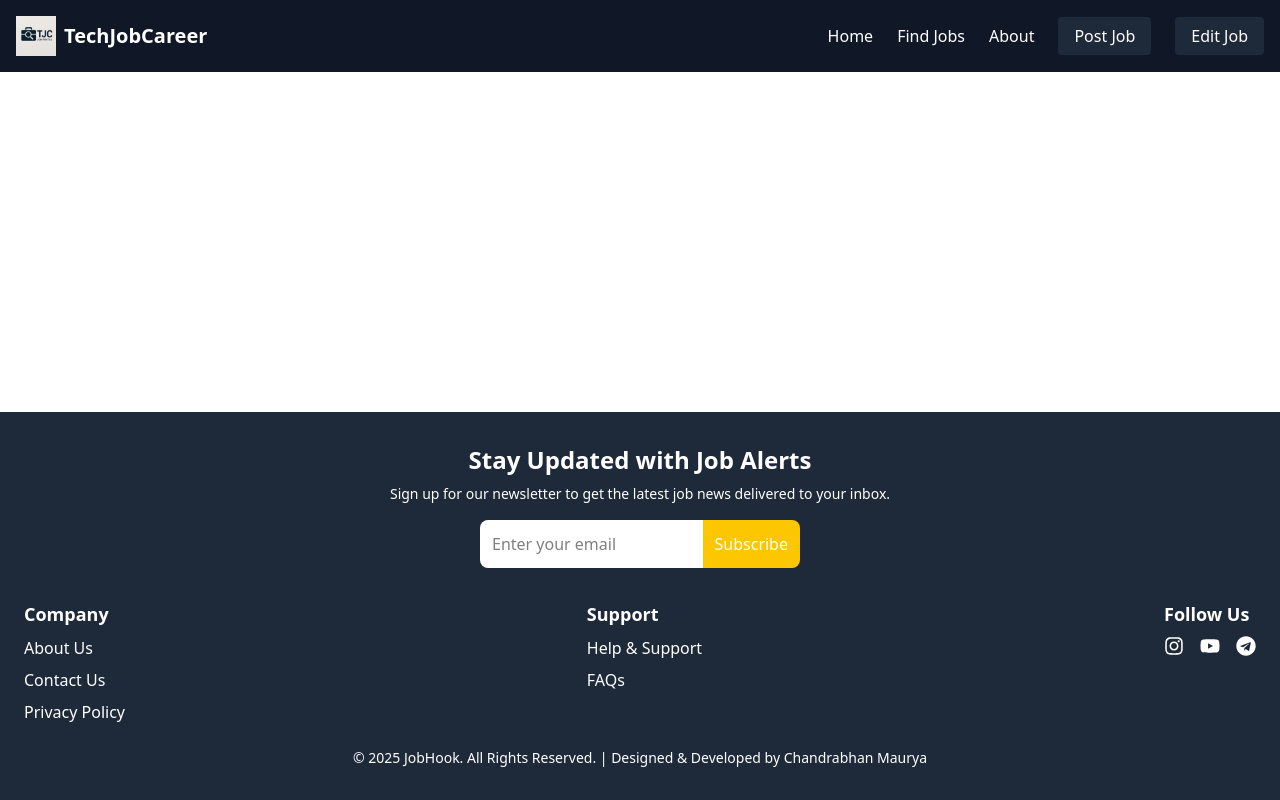
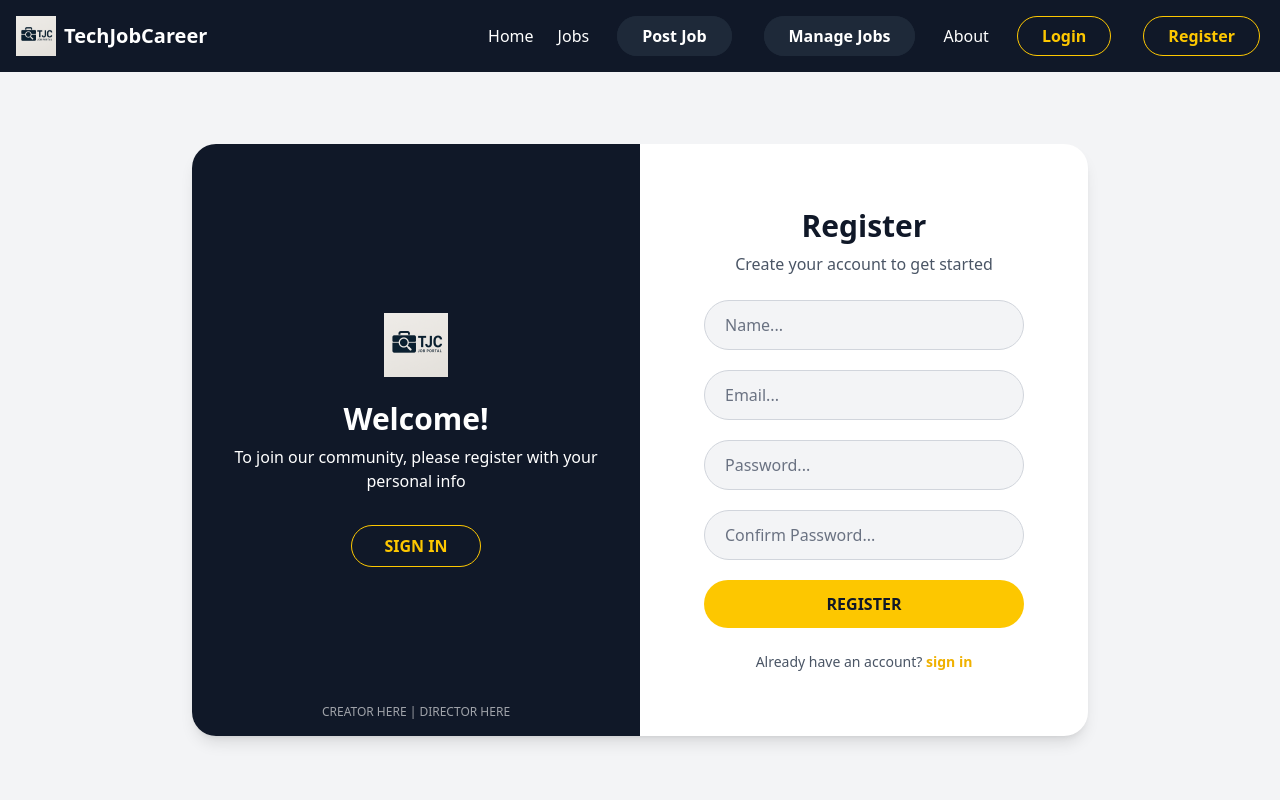
Before and after one commit to tiwari21akash/JobPortal-Frontend, a React (Vite) app: page /register in a window 1280 px wide. Shown: the top 800 px of the page. Built offline with nearby package versions, Linux system fonts and the light colour scheme.

Commit message:
added login and registrtion design

```diff
--- /dev/null
+++ b/src/components/LoginCard.tsx
@@ -0,0 +1,70 @@
+import React, { useState } from "react";
+import logo from "../assets/techjobcareer.png";
+import { Link } from "react-router-dom";
+
+const LoginCard = () => {
+  const [email, setEmail] = useState("");
+  const [password, setPassword] = useState("");
+
+  const handleSubmit = (e: React.FormEvent) => {
+    e.preventDefault();
+    // Handle login logic here
+  };
+
+  return (
+    <div className="flex items-center justify-center bg-gray-100 py-12 min-h-[calc(100vh-64px)]">
+        <div className="bg-white rounded-3xl shadow-lg flex w-full max-w-4xl overflow-hidden">
+        {/* Left Side */}
+        <div className="hidden md:flex flex-col justify-center items-center bg-[#192235] text-white w-1/2 p-10 relative">
+          <img src={logo} alt="TJC Logo" className="h-16 mb-6" />
+          <h2 className="text-3xl font-bold mb-2">Welcome Back!</h2>
+          <p className="mb-8 text-center">To stay connected with us please login with your personal info</p>
+          <Link to="/register" className="border border-yellow-400 text-yellow-400 px-8 py-2 rounded-full font-semibold hover:bg-yellow-400 hover:text-[#192235] transition">SIGN UP</Link>
+          <div className="absolute bottom-4 left-0 right-0 text-xs text-center opacity-60">
+            <span>CREATOR HERE | DIRECTOR HERE</span>
+          </div>
+        </div>
+        {/* Right Side */}
+        <div className="flex-1 flex flex-col justify-center items-center p-8 md:p-16">
+          <h2 className="text-3xl font-bold text-[#192235] mb-2">Welcome</h2>
+          <p className="mb-6 text-gray-600">Login in to your account to continue</p>
+          <form onSubmit={handleSubmit} className="w-full max-w-sm space-y-5">
+            <input
+              id="email"
+              type="email"
+              placeholder="Email..."
+              className="w-full px-5 py-3 rounded-full bg-gray-100 border border-gray-300 focus:ring-2 focus:ring-yellow-400 placeholder-gray-500"
+              value={email}
+              onChange={e => setEmail(e.target.value)}
+              required
+            />
+            <input
+              id="password"
+              type="password"
+              placeholder="Password..."
+              className="w-full px-5 py-3 rounded-full bg-gray-100 border border-gray-300 focus:ring-2 focus:ring-yellow-400 placeholder-gray-500"
+              value={password}
+              onChange={e => setPassword(e.target.value)}
+              required
+            />
+            <div className="flex justify-end text-sm mb-2">
+              <button type="button" className="text-yellow-500 hover:underline">Forgot your password?</button>
+            </div>
+            <button
+              type="submit"
+              className="w-full bg-yellow-400 text-[#192235] py-3 rounded-full font-semibold hover:bg-yellow-500 transition"
+            >
+              LOG IN
+            </button>
+          </form>
+          <div className="mt-6 text-gray-600 text-sm text-center">
+            Don't have an account?{' '}
+            <Link to="/register" className="text-yellow-500 font-semibold hover:underline">sign up</Link>
+          </div>
+        </div>
+      </div>
+    </div>
+  );
+};
+
+export default LoginCard;
--- a/src/components/NavBar.tsx
+++ b/src/components/NavBar.tsx
@@ -1,5 +1,24 @@
-import { Link } from 'react-router-dom'; // Import Link from react-router-dom
+
+import { Link } from 'react-router-dom';
 import logo from '../assets/techjobcareer.png';
+
+// Reusable nav button styled like login card
+type NavButtonProps = {
+  to: string;
+  children: React.ReactNode;
+  variant?: 'yellow' | 'gray';
+};
+function NavButton({ to, children, variant = 'yellow' }: NavButtonProps) {
+  const base = "px-6 py-2 rounded-full font-semibold transition mx-1 border";
+  const yellow = "border-yellow-400 text-yellow-400 hover:bg-yellow-400 hover:text-[#192235]";
+  const gray = "border-gray-800 text-white bg-gray-800 hover:bg-gray-700 hover:text-white";
+  const style = variant === 'gray' ? `${base} ${gray}` : `${base} ${yellow}`;
+  return (
+    <Link to={to} className={style}>
+      {children}
+    </Link>
+  );
+}
 
 export default function Navbar() {
   return (
@@ -15,25 +34,31 @@ export default function Navbar() {
       {/* Navigation Links */}
       <ul className="flex space-x-6 items-center">
         <li>
-          <Link to="/" className="hover:text-yellow-400 transition duration-300">
+          <Link to="/" className="hover:text-yellow-400 transition duration-300 font-medium">
             Home
           </Link>
         </li>
         <li>
-          <Link to="/find-jobs" className="hover:text-yellow-400 transition duration-300">
-            Find Jobs
+          <Link to="/find-jobs" className="hover:text-yellow-400 transition duration-300 font-medium">
+            Jobs
           </Link>
         </li>
         <li>
-          <Link to="/about" className="hover:text-yellow-400 transition duration-300">
+          <NavButton to="/admin/post-job" variant="gray">Post Job</NavButton>
+        </li>
+        <li>
+          <NavButton to="/admin/jobs" variant="gray">Manage Jobs</NavButton>
+        </li>
+        <li>
+          <Link to="/about" className="hover:text-yellow-400 transition duration-300 font-medium">
             About
           </Link>
         </li>
         <li>
-          <Link to="/admin/post-job" className="text-white bg-gray-800 px-4 py-2 rounded">Post Job</Link>
+          <NavButton to="/login">Login</NavButton>
         </li>
-             <li>
-          <Link to="/admin/jobs" className="text-white bg-gray-800 px-4 py-2 rounded">Edit Job</Link>
+        <li>
+          <NavButton to="/register">Register</NavButton>
         </li>
       </ul>
     </nav>
--- /dev/null
+++ b/src/components/RegisterCard.tsx
@@ -0,0 +1,87 @@
+import React, { useState } from "react";
+import logo from "../assets/techjobcareer.png";
+import { Link } from "react-router-dom";
+
+const RegisterCard = () => {
+  const [name, setName] = useState("");
+  const [email, setEmail] = useState("");
+  const [password, setPassword] = useState("");
+  const [confirmPassword, setConfirmPassword] = useState("");
+
+  const handleSubmit = (e: React.FormEvent) => {
+    e.preventDefault();
+    // Handle registration logic here
+  };
+
+  return (
+        <div className="flex items-center justify-center bg-gray-100 py-12 min-h-[calc(100vh-64px)]">
+          <div className="bg-white rounded-3xl shadow-lg flex w-full max-w-4xl overflow-hidden">
+            {/* Left Side */}
+            <div className="hidden md:flex flex-col justify-center items-center bg-gray-900 text-white w-1/2 p-10 relative">
+              <img src={logo} alt="TJC Logo" className="h-16 mb-6" />
+              <h2 className="text-3xl font-bold mb-2">Welcome!</h2>
+              <p className="mb-8 text-center">To join our community, please register with your personal info</p>
+              <Link to="/login" className="border border-yellow-400 text-yellow-400 px-8 py-2 rounded-full font-semibold hover:bg-yellow-400 hover:text-gray-900 transition">SIGN IN</Link>
+              <div className="absolute bottom-4 left-0 right-0 text-xs text-center opacity-60">
+                <span>CREATOR HERE | DIRECTOR HERE</span>
+              </div>
+            </div>
+            {/* Right Side */}
+            <div className="flex-1 flex flex-col justify-center items-center p-8 md:p-16">
+              <h2 className="text-3xl font-bold text-gray-900 mb-2">Register</h2>
+              <p className="mb-6 text-gray-600">Create your account to get started</p>
+              <form onSubmit={handleSubmit} className="w-full max-w-sm space-y-5">
+                <input
+                  id="name"
+                  type="text"
+                  placeholder="Name..."
+                  className="w-full px-5 py-3 rounded-full bg-gray-100 border border-gray-300 focus:ring-2 focus:ring-yellow-400 placeholder-gray-500"
+                  value={name}
+                  onChange={e => setName(e.target.value)}
+                  required
+                />
+                <input
+                  id="email"
+                  type="email"
+                  placeholder="Email..."
+                  className="w-full px-5 py-3 rounded-full bg-gray-100 border border-gray-300 focus:ring-2 focus:ring-yellow-400 placeholder-gray-500"
+                  value={email}
+                  onChange={e => setEmail(e.target.value)}
+                  required
+                />
+                <input
+                  id="password"
+                  type="password"
+                  placeholder="Password..."
+                  className="w-full px-5 py-3 rounded-full bg-gray-100 border border-gray-300 focus:ring-2 focus:ring-yellow-400 placeholder-gray-500"
+                  value={password}
+                  onChange={e => setPassword(e.target.value)}
+                  required
+                />
+                <input
+                  id="confirmPassword"
+                  type="password"
+                  placeholder="Confirm Password..."
+                  className="w-full px-5 py-3 rounded-full bg-gray-100 border border-gray-300 focus:ring-2 focus:ring-yellow-400 placeholder-gray-500"
+                  value={confirmPassword}
+                  onChange={e => setConfirmPassword(e.target.value)}
+                  required
+                />
+                <button
+                  type="submit"
+                  className="w-full bg-yellow-400 text-gray-900 py-3 rounded-full font-semibold hover:bg-yellow-500 transition"
+                >
+                  REGISTER
+                </button>
+              </form>
+              <div className="mt-6 text-gray-600 text-sm text-center">
+                Already have an account?{' '}
+                <Link to="/login" className="text-yellow-500 font-semibold hover:underline">sign in</Link>
+              </div>
+            </div>
+          </div>
+        </div>
+  );
+};
+
+export default RegisterCard;
--- a/src/pages/FindJobs.tsx
+++ b/src/pages/FindJobs.tsx
@@ -1,3 +1,5 @@
+
+
 import { useEffect, useState } from "react";
 import axios from 'axios';
 import JobCard from "../components/JobCard";
--- a/src/pages/Home.tsx
+++ b/src/pages/Home.tsx
@@ -1,9 +1,7 @@
-import Navbar from "@/components/NavBar";
 import Hero from "@/components/Hero";
 import HowItWork from "@/components/HowItWork";
 import JobCategoriesSection from "@/components/JobCategoriesSection";
 import TrustedCompanies from "@/components/TrustedCompanies";
-import Footer from "@/components/Footer";
 
 const Home = () => {
   return (
--- a/src/routes/AppRoutes.tsx
+++ b/src/routes/AppRoutes.tsx
@@ -4,12 +4,16 @@ import Home from "../pages/Home";
 import ViewJob from "../pages/ViewJob";
 import AdminPostJob from '../pages/AdminPostJob';
 import AdminJobList from "../pages/AdminJobList";
+import LoginCard from "../components/LoginCard";
+import RegisterCard from "../components/RegisterCard";
 
 const AppRoutes = () => {
   return (
     <Routes>
       <Route path="/" element={<Home />} />
       <Route path="/find-jobs" element={<FindJobs />} />
+      <Route path="/login" element={<LoginCard />} />
+      <Route path="/register" element={<RegisterCard />} />
       <Route path="/jobs/:jobId" element={<ViewJob />} />
        <Route path="/admin/post-job" element={<AdminPostJob />} />
        <Route path="/admin/jobs" element={<AdminJobList />} />
```
Also changed, not shown: src/pages/AdminJobList.tsx (+28 -4 lines), src/components/JobCategoriesSection.tsx (line endings or trailing spaces).
